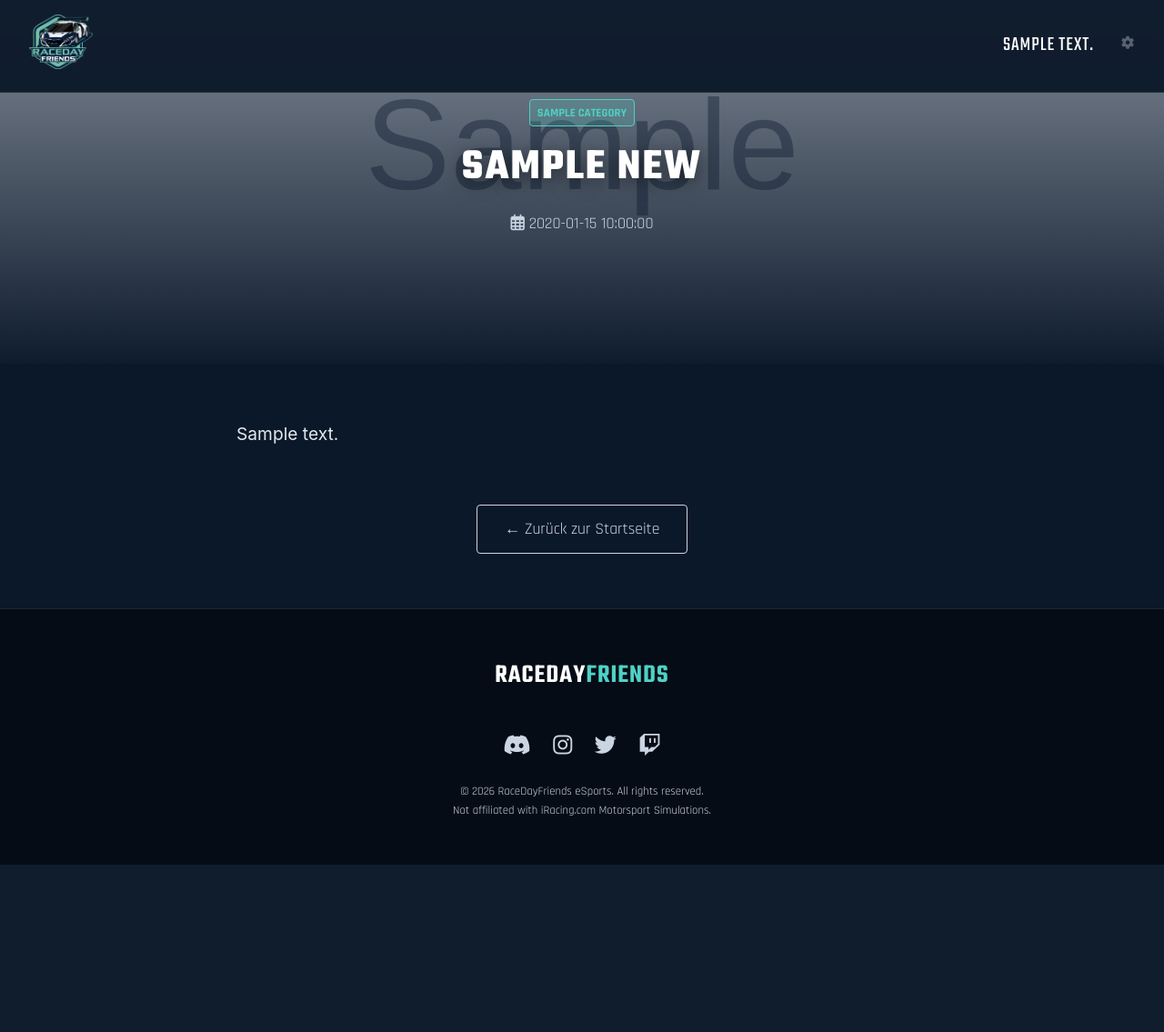
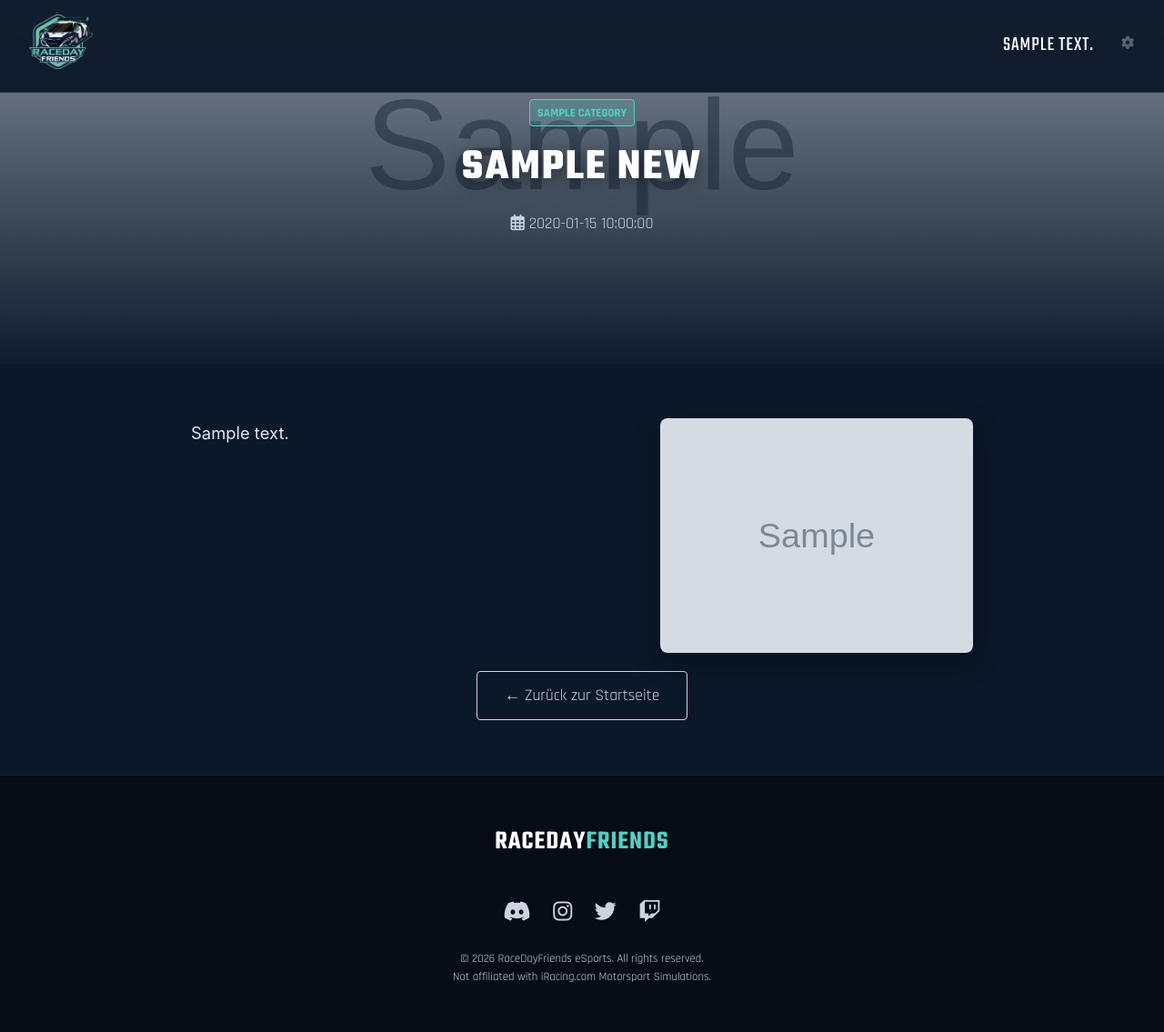
Before and after one commit to patman1712/racedayfriends, a Python web app: template templates/news_detail.html in a window 1280 px wide. Shown: the whole page at 91% size. Before the commit the page ends 951 px from the top, so only its background shows below. Run offline with Jinja, Linux system fonts and the light colour scheme; the template is opened without the code that fills it: most values are stand-ins (such as "Sample title", 1, 10 or a date in 2020); grey boxes marked "Sample" are stand-in pictures; some libraries are stand-ins or nearby versions.

Commit message:
Add embedded image with lightbox to news detail

```diff
--- a/templates/news_detail.html
+++ b/templates/news_detail.html
@@ -14,15 +14,45 @@
 
 <!-- Content Section -->
 <div class="container content-wrapper">
-    <div class="article-content">
+    <div class="article-body">
+        <!-- Eingebettetes Bild (Floated Right) -->
+        {% if news.image_url %}
+        <div class="article-image-container">
+            <a href="#" onclick="openLightbox('{{ news.image_url }}'); return false;">
+                <img src="{{ news.image_url }}" alt="{{ news.title }}" class="article-image">
+                <div class="image-zoom-icon"><i class="fas fa-search-plus"></i></div>
+            </a>
+        </div>
+        {% endif %}
+
         <!-- Text mit Zeilenumbrüchen rendern -->
-        {{ news.content | replace('\n', '<br>') | safe }}
+        <div class="article-text">
+            {{ news.content | replace('\n', '<br>') | safe }}
+        </div>
     </div>
 
-    <div style="margin-top: 60px; text-align: center;">
+    <div style="clear: both; margin-top: 60px; text-align: center;">
         <a href="/" class="btn-secondary">&larr; Zurück zur Startseite</a>
     </div>
 </div>
+
+<!-- Lightbox Modal -->
+<div id="lightbox" class="lightbox" onclick="closeLightbox()">
+    <span class="close-btn">&times;</span>
+    <img class="lightbox-content" id="lightbox-img">
+</div>
+
+<script>
+    function openLightbox(src) {
+        document.getElementById('lightbox').style.display = "flex";
+        document.getElementById('lightbox-img').src = src;
+        document.body.style.overflow = "hidden"; // Scrollen verhindern
+    }
+    function closeLightbox() {
+        document.getElementById('lightbox').style.display = "none";
+        document.body.style.overflow = "auto";
+    }
+</script>
 
 <style>
     .news-hero {
@@ -51,20 +81,69 @@
     }
 
     .content-wrapper {
-        max-width: 800px;
+        max-width: 900px; /* Etwas breiter für Bild + Text */
         margin: 0 auto;
         padding: 60px 20px;
     }
 
-    .article-content {
-        font-size: 1.2rem;
+    /* Layout für Bild + Text */
+    .article-body {
+        /* Kein Flexbox, damit Float funktioniert */
+        color: #e2e8f0;
+        font-family: 'Inter', sans-serif;
+        font-size: 1.15rem;
         line-height: 1.8;
-        color: #e2e8f0;
-        font-family: 'Inter', sans-serif; /* Lesbare Schriftart für Fließtext */
     }
 
-    .article-content p {
-        margin-bottom: 25px;
+    .article-image-container {
+        float: right;
+        width: 40%;
+        margin-left: 40px;
+        margin-bottom: 20px;
+        position: relative;
+        border-radius: 8px;
+        overflow: hidden;
+        box-shadow: 0 10px 30px rgba(0,0,0,0.3);
+        cursor: pointer;
+    }
+
+    .article-image {
+        width: 100%;
+        height: auto;
+        display: block;
+        transition: transform 0.3s;
+    }
+
+    .article-image-container:hover .article-image {
+        transform: scale(1.03);
+    }
+
+    .image-zoom-icon {
+        position: absolute;
+        top: 50%; left: 50%;
+        transform: translate(-50%, -50%);
+        color: white;
+        font-size: 2rem;
+        opacity: 0;
+        transition: opacity 0.3s;
+        text-shadow: 0 2px 10px rgba(0,0,0,0.5);
+        pointer-events: none;
+    }
+
+    .article-image-container:hover .image-zoom-icon {
+        opacity: 1;
+    }
+
+    /* Mobile Anpassung: Bild untereinander */
+    @media (max-width: 768px) {
+        .article-image-container {
+            float: none;
+            width: 100%;
+            margin-left: 0;
+            margin-bottom: 30px;
+        }
+        .news-title { font-size: 2rem; }
+        .news-hero { height: 50vh; }
     }
 
     .btn-secondary {
```
Also changed, not shown: other parts of templates/news_detail.html (+35 -3 lines).
